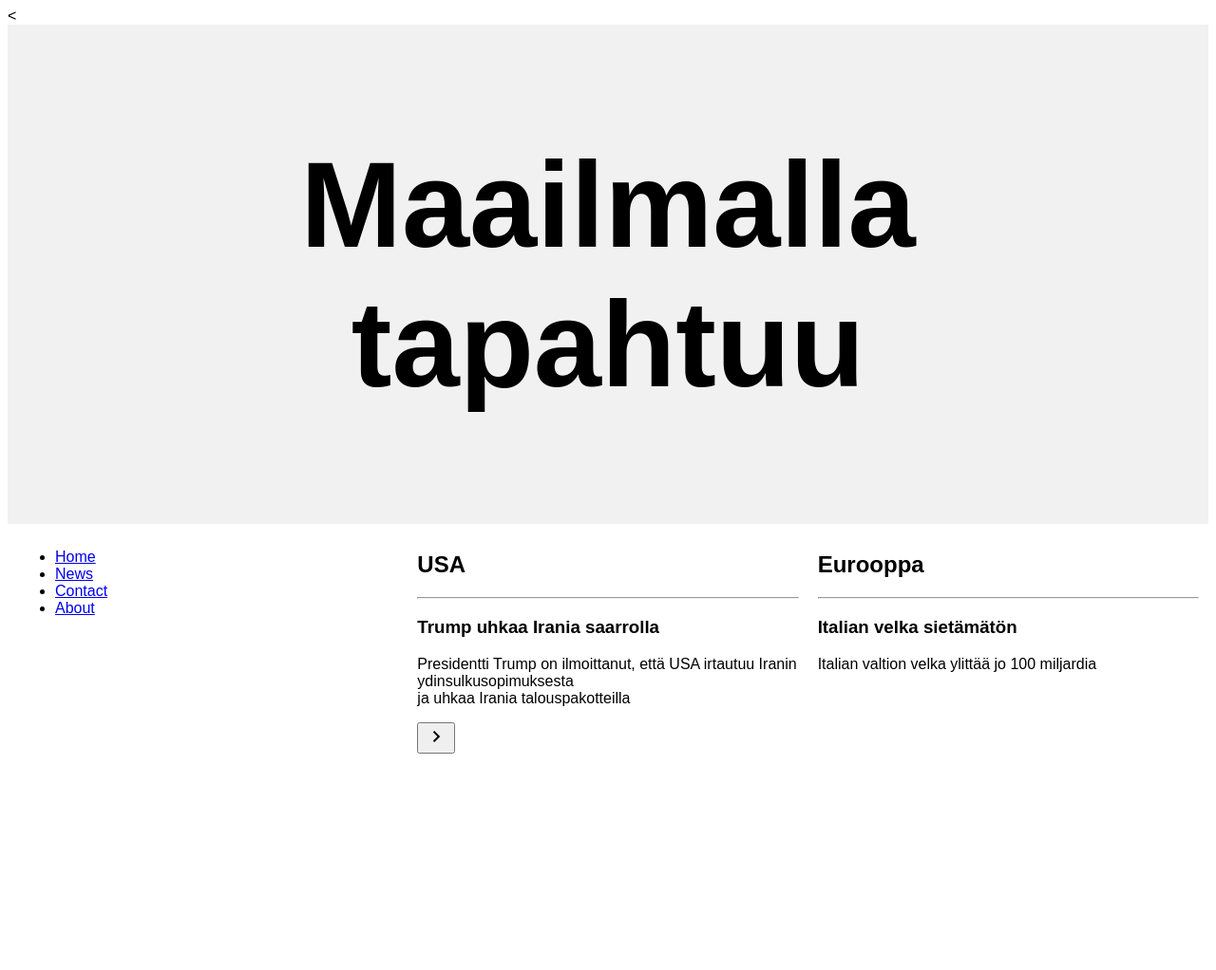
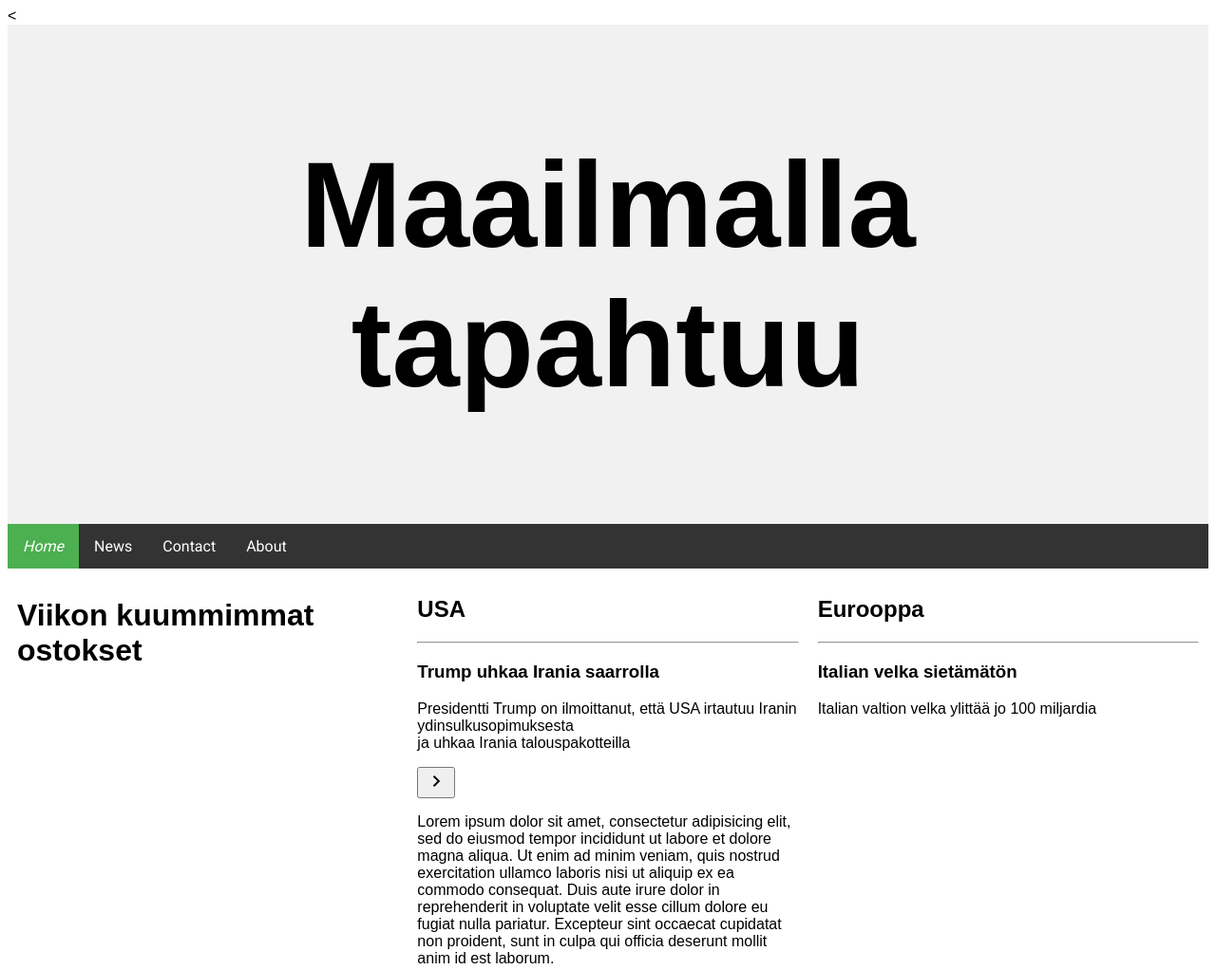
Before and after one commit to MikaVainio/WebHarjoitukset2, a plain HTML site: page index.html in a window 1280 px wide. Shown: the top 1022 px of the page at 95% size. Before the commit the page ends 812 px from the top, so only its background shows below. Drawn offline with Linux system fonts and the light colour scheme.

Commit message:
Luotu ylävalikko
Lisätty sticky-ylävalikko ylätunnisteen alapuolelle. Sitä ei saa sijoittaa div-tagin sisälle.

```diff
--- a/index.html
+++ b/index.html
@@ -52,6 +52,41 @@
     }
 }
 
+/* Ylävalikon CSS-asetukset */
+ul {
+    list-style-type: none;
+    margin: 0;
+    padding: 0;
+    overflow: hidden;
+    background-color: #333;
+    position: -webkit-sticky; /* Safari */
+    position: sticky;
+    top: 0;
+}
+
+li {
+    float: left;
+    font-family: Roboto;
+}
+
+li a {
+    display: block;
+    color: white;
+    text-align: center;
+    padding: 14px 16px;
+    text-decoration: none;
+}
+
+li a:hover {
+    background-color: #111;
+}
+
+.active {
+    background-color: #4CAF50;
+    font-style: oblique;
+
+}
+
 /* Sivuvalikko listana */
 /* ul {
     list-style-type: none;
@@ -93,17 +128,21 @@
     < <div class="header">
       <h1>Maailmalla tapahtuu</h1>
     </div>
+    <!-- <div class="ylavalikko"> -->
+      <!--  Valikon sisältö -->
+      <ul>
+        <li><a class="active" href="#home">Home</a></li>
+        <li><a href="#news">News</a></li>
+        <li><a href="#contact">Contact</a></li>
+        <li><a href="#about">About</a></li>
+      </ul>
+    <!-- </div> -->
 
     <!-- Palstojen  muodostus (rivi, jossa 3 saraketta) -->
     <div class="row">
       <div class="column">
-        <!--  Valikon sisältö -->
-        <ul>
-          <li><a class="active" href="#home">Home</a></li>
-          <li><a href="#news">News</a></li>
-          <li><a href="#contact">Contact</a></li>
-          <li><a href="#about">About</a></li>
-        </ul>
+      <h1>Viikon kuummimmat ostokset</h1>
+
       </div>
 
     <!-- Palsta 1 artikkeleille  -->
@@ -125,6 +164,9 @@
         Venäjän ulkomisteri Sergei Lavrov pitää yhdysvaltain aikeita kansainvälisen oikeuden <br>
         vastaisena. Demokraatit vastustavat niinikään presidentin aikeita.
         </p>
+        <p> Lorem ipsum dolor sit amet, consectetur adipisicing elit, sed do eiusmod tempor incididunt ut labore et dolore magna aliqua. Ut enim ad minim veniam, quis nostrud exercitation ullamco laboris nisi ut aliquip ex ea commodo consequat. Duis aute irure dolor in reprehenderit in voluptate velit esse cillum dolore eu fugiat nulla pariatur. Excepteur sint occaecat cupidatat non proident, sunt in culpa qui officia deserunt mollit anim id est laborum.</p>
+
+        <p>Lorem ipsum dolor sit amet, consectetur adipisicing elit, sed do eiusmod tempor incididunt ut labore et dolore magna aliqua. Ut enim ad minim veniam, quis nostrud exercitation ullamco laboris nisi ut aliquip ex ea commodo consequat. Duis aute irure dolor in reprehenderit in voluptate velit esse cillum dolore eu fugiat nulla pariatur. Excepteur sint occaecat cupidatat non proident, sunt in culpa qui officia deserunt mollit anim id est laborum.</p>
         <!-- Artikkelin piilotus -painike -->
         <button class="btn" id="piilota1" style="display:none" onclick="document.getElementById('trump').style.display = 'none'
           document.getElementById('piilota1').style.display = 'none'
```
